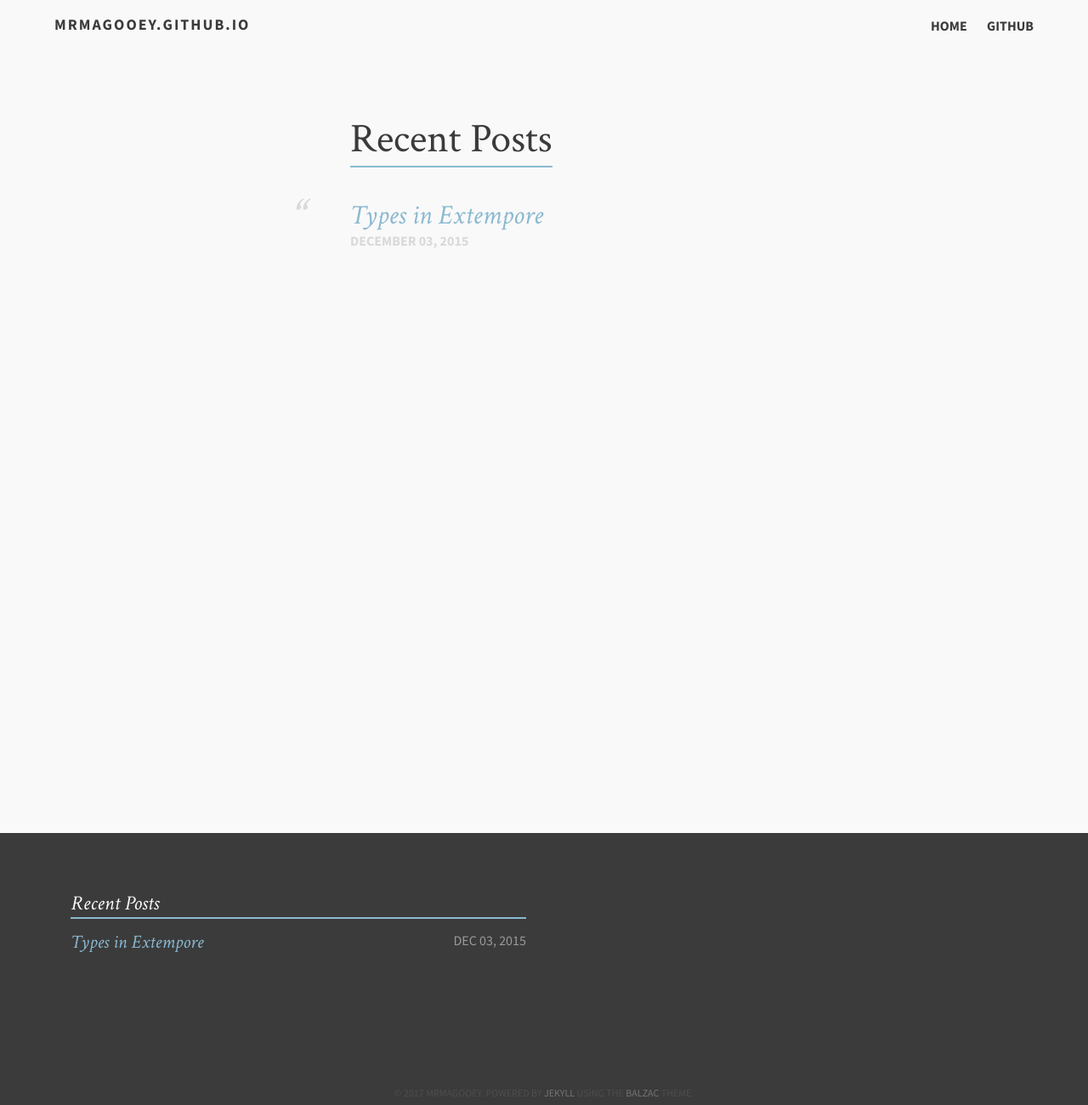
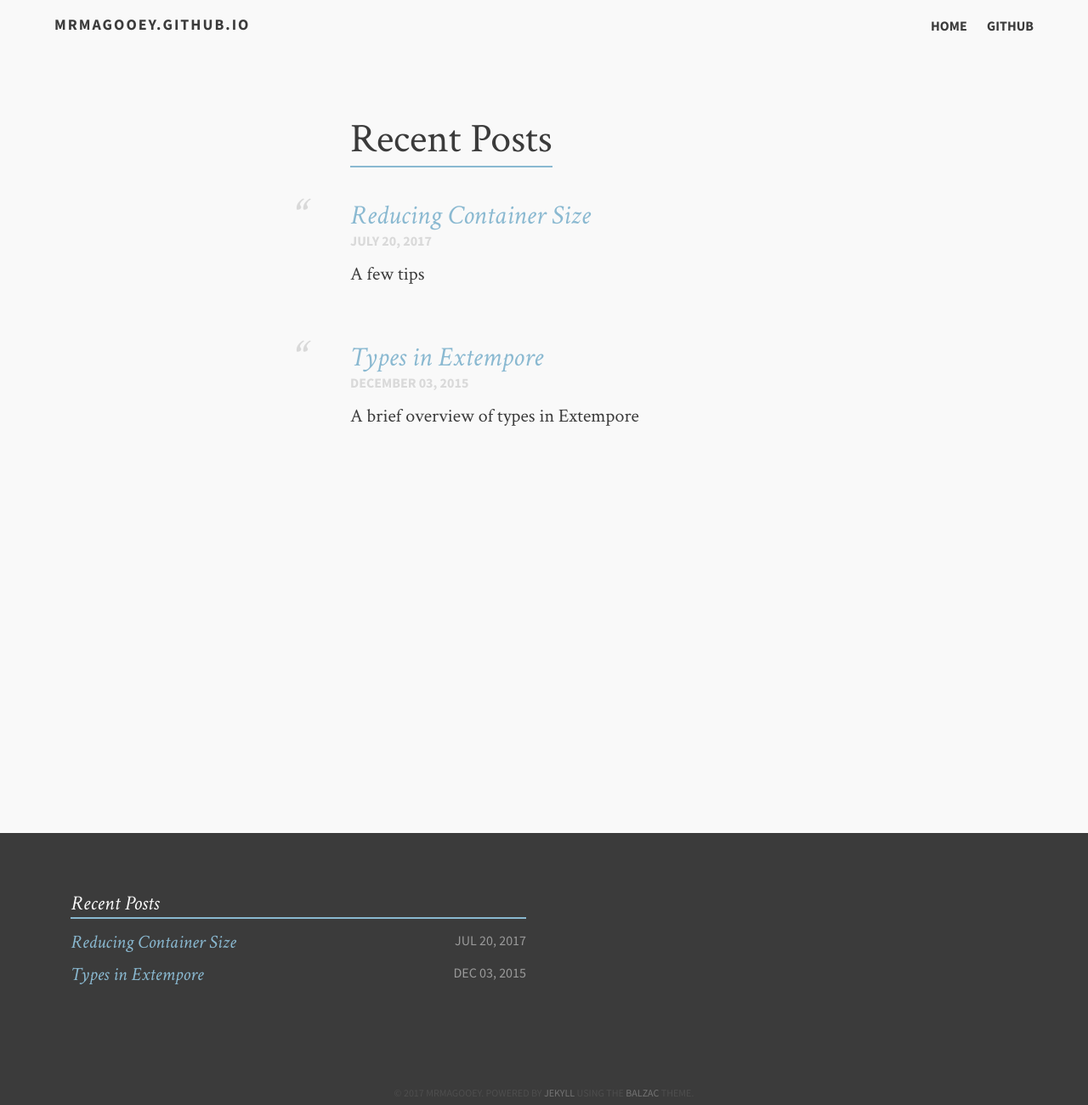
Before and after one commit to mrmagooey/mrmagooey.github.io, a Jekyll site: the page built from index.md, in a window 1280 px wide. Shown: the whole page at 85% size. Built offline with Jekyll 4.4.1, drawn with Linux system fonts in a browser that asks for light colours; part of the change alters nothing that is shown.

```diff
--- a/_posts/2015-12-03-types-in-extempore.md
+++ b/_posts/2015-12-03-types-in-extempore.md
@@ -1,7 +1,7 @@
 ---
 layout: post-no-feature
 title: "Types in Extempore"
-description: ""
+description: "A brief overview of types in Extempore"
 category: articles
 tags: [extempore]
 ---
--- /dev/null
+++ b/_posts/2017-07-20-slimming-down-containers.md
@@ -0,0 +1,93 @@
+---
+layout: post-no-feature
+title: "Reducing Container Size"
+description: "A few tips"
+category: articles
+tags: [docker, containers]
+---
+
+Size of container images is a temptingly easy metric to measure, but it also has significant ramifications for both the developer of the container and the end-users of it. A smaller container will be downloaded faster, and consume less resources on the host both whilst running as a container and whilst being stored as an image. For example, if your container is run on 1000 different hosts, every megabyte you shave off the container image is 1GB that didn't need to be sent over a network, or stored somewhere.
+
+The following are some tips for reducing the size of containers.
+
+### /usr/share
+
+If you use ubuntu as the base for your containers, every container you have built has also included:
+
+* */usr/share/man* man pages you will never read. 5.8MB
+* */usr/share/docs* docs you you will never read. 3.6MB
+* */usr/locale/* locales that you will _probably_ never need. 8.9MB
+
+Totalling 18.3MB of information that your container can probably do without. Given that the whole image is 119MB (ubuntu:16.04), removing these three directories is ~15% space saving on that image, without losing much of value. The locale removal is probably the diciest change, but I haven't had any issues so far.
+
+To have these changes made to your container, add the following somewhere (e.g. a RUN command):
+
+{% highlight bash %}
+
+# disable apt installing locales other than en
+echo "path-exclude=/usr/share/locale/*" >> /etc/dpkg/dpkg.cfg.d/01_nodoc
+echo "path-include=/usr/share/locale/en" >> /etc/dpkg/dpkg.cfg.d/01_nodoc
+
+# overwrite the supported locales with just us english
+mkdir -p /var/lib/locales/supported.d/
+echo "en_US.UTF-8 UTF-8" > /var/lib/locales/supported.d/en
+
+# Drop all manuals
+echo "path-exclude=/usr/share/man/*" >> /etc/dpkg/dpkg.cfg.d/01_nodoc
+
+# Drop all docs, except copyright
+echo "path-exclude=/usr/share/doc/*" >> /etc/dpkg/dpkg.cfg.d/01_nodoc
+echo "path-include=/usr/share/doc/*/copyright" >> /etc/dpkg/dpkg.cfg.d/01_nodoc
+echo "path-exclude=/usr/share/lintian/*" >> /etc/dpkg/dpkg.cfg.d/01_nodoc
+echo "path-exclude=/usr/share/linda/*" >> /etc/dpkg/dpkg.cfg.d/01_nodoc
+
+# delete everything, apt will re-install based on the dpkg rules we have above
+rm -rf /usr/share/doc
+rm -rf /usr/share/man
+rm -rf /usr/share/locale
+
+{% endhighlight %}
+
+You will see apt packages complaining about not having things in /usr/share but they seem to install just fine.
+
+A bunch of these are taken from https://wiki.ubuntu.com/ReducingDiskFootprint.
+
+### Apt-get install
+
+Many packages have "recommended" dependencies, without which they work fine, but don't have as much functionality. Telling apt not to install these recommended dependencies ensures that your container isn't filled with well meaning but purposeless packages.
+
+So instead of just doing:
+
+    apt-get install -y <packages>
+
+Change your command to be:
+
+    apt-get install -y --no-install-recommmends <packages>
+
+You can also safely save some space by removing the package list information from your container when you are finished installing packages (and any temp files).
+
+    apt-get clean && rm -rf /var/lib/apt/lists/* /tmp/* /var/tmp/*
+
+This will delete all the information retrieved by `apt-get update`.
+
+### DIY Base Container
+
+Building your own container base from scratch is now much easier than what it once, and so you can make do without using something like https://github.com/phusion/baseimage-docker (from which I'm taking a bunch of these tikps), which will generally mean a smaller image.
+
+#### Init Process
+
+Docker now has an init system that it will inject into your container if you ask it nicely (add the `--init` flag to `docker run`), taking care of the Zombie Process Problem™. You can also build your container with this init process baked in https://github.com/krallin/tini, so that your end user can never forget to run init. This will ensure correct handling of signals and reaping zombies, whilst only weighing in at 20kB. However, tini is not responsible for starting/restarting processes for which you need a service supervision.
+
+#### Service supervision
+
+If you want to run multiple processes in your container, you generally will want something to ensure that these processes start, and are restarted if they die, i.e. service supervision.
+
+Part of the `runit` system is `runsvdir` daemon, which when pointed at a directory containing run scripts, will watch and run these scripts, restarting them if they die. Using `runsvdir` is the approach that `baseimage-docker` takes.
+
+However, if your container is only expected to ever have a single running process, then a service supervision system is totally unnecessary.
+
+### Misc tips
+
+1. Don't build your application in the same container that will eventually run it. Build separately, then copy the binary to the container. For compiled applications, this will ensure that your final container doesn't have build artifacts, compilers, libraries that it doesn't necessarily need.
+1. If you can avoid using languages that require an interpreter/vm/runtime to execute then you can save a bunch of space in your container. Just installing python generally adds 30MB to a system, and that is before any user code and dependencies are added.
+1.
--- a/_sass/_styles.scss
+++ b/_sass/_styles.scss
@@ -67,6 +67,7 @@ code {
     font-family: "Monaco", "Courier New", "Courier";
     font-size: .75em;
     font-weight: bold;
+    line-height: 20px;
 }
 
 .highlight {
```
Also changed, not shown: 8 other files.
